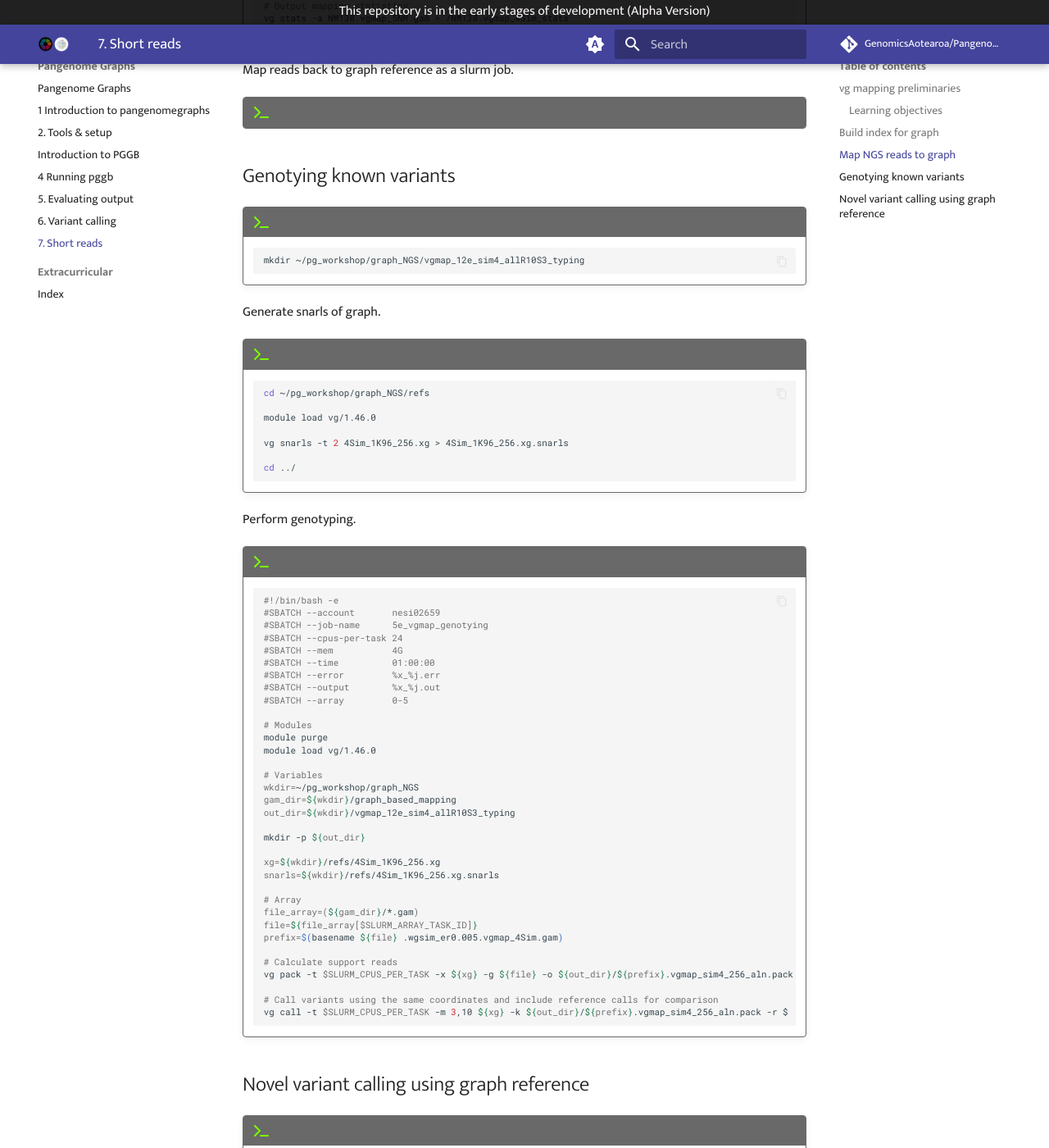
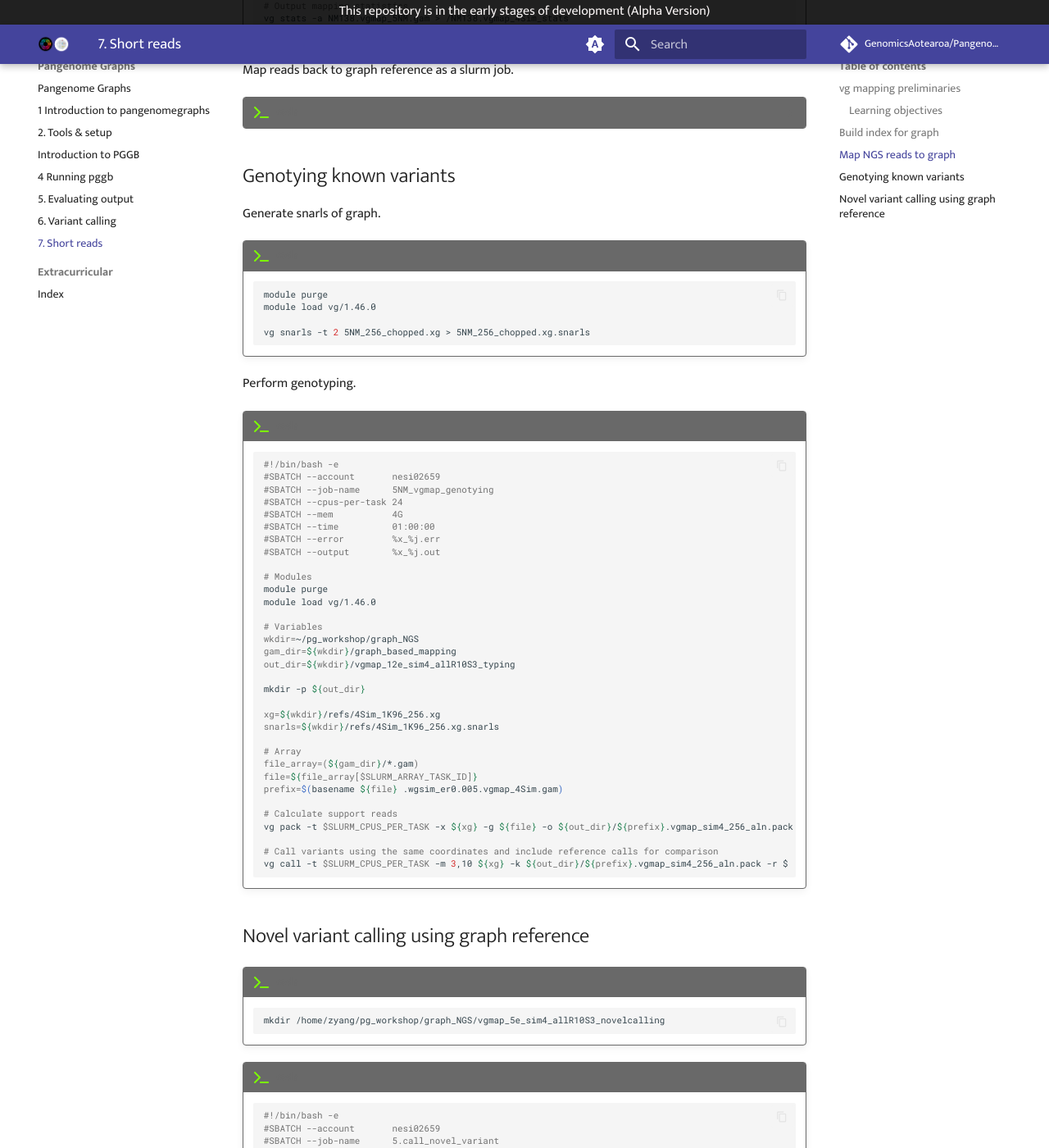
Before and after one commit to GenomicsAotearoa/Pangenome-Graphs-Workshop, an MkDocs documentation site: the page built from docs/7_Short_reads.md, in a window 1280 px wide and 1400 px high, scrolled down 1992 px. Shown: the whole window at 82% size. Built offline with MkDocs 1.6.1 and Material for MkDocs 9.7.7, drawn with Linux system fonts in a browser that asks for light colours; comment, search, counter and statistics services are not loaded.

Commit message:
Update 7_Short_reads.md

````diff
--- a/docs/7_Short_reads.md
+++ b/docs/7_Short_reads.md
@@ -169,24 +169,16 @@ Map reads back to graph reference as a slurm job.
 
 ## Genotying known variants
 
-!!! terminal "code"
-
-    ```bash
-    mkdir ~/pg_workshop/graph_NGS/vgmap_12e_sim4_allR10S3_typing
-    ```
-
 Generate snarls of graph.
 
 !!! terminal "code"
 
     ```bash
-    cd ~/pg_workshop/graph_NGS/refs
-
+    module purge
     module load vg/1.46.0
 
-    vg snarls -t 2 4Sim_1K96_256.xg > 4Sim_1K96_256.xg.snarls
+    vg snarls -t 2 5NM_256_chopped.xg > 5NM_256_chopped.xg.snarls
 
-    cd ../
     ```
 
 Perform genotyping.
@@ -196,13 +188,12 @@ Perform genotyping.
     ```bash
     #!/bin/bash -e
     #SBATCH --account       nesi02659
-    #SBATCH --job-name      5e_vgmap_genotying
+    #SBATCH --job-name      5NM_vgmap_genotying
     #SBATCH --cpus-per-task 24
     #SBATCH --mem           4G
     #SBATCH --time          01:00:00
     #SBATCH --error         %x_%j.err
     #SBATCH --output        %x_%j.out
-    #SBATCH --array         0-5
 
     # Modules
     module purge
````
